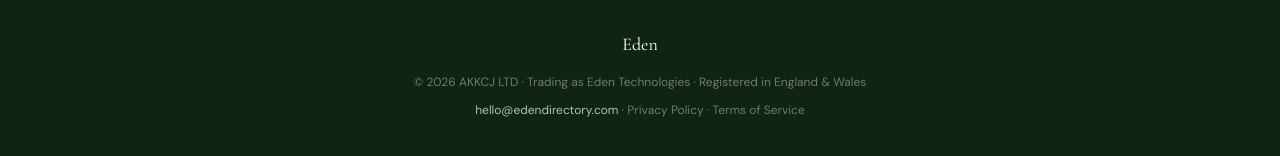
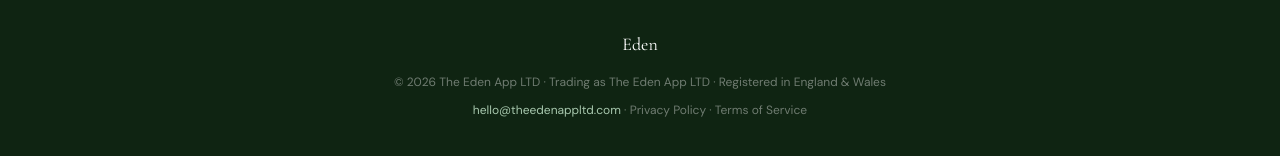
Before and after one commit to AKKCJ-Eden/Eden-directory, a React (Vite) app: page / in a window 1280 px wide. Shown: the part 4020-4176 px from the top of the page. Built offline with nearby package versions, Linux system fonts and the light colour scheme; no server answers.

Commit message:
Update Home.jsx

```diff
--- a/src/pages/Home.jsx
+++ b/src/pages/Home.jsx
@@ -303,9 +303,9 @@ export default function Home({ user }) {
       {/* ── FOOTER ── */}
       <footer style={{ background:T.forestDark,padding:'40px 24px',color:'rgba(255,255,255,0.4)',fontSize:12,textAlign:'center',lineHeight:2 }}>
         <div style={{ fontFamily:F.display,fontSize:18,color:T.white,marginBottom:8 }}>Eden</div>
-        <div>© 2026 AKKCJ LTD · Trading as Eden Technologies · Registered in England & Wales</div>
+        <div>© 2026 The Eden App LTD · Trading as The Eden App LTD · Registered in England & Wales</div>
         <div style={{ marginTop:4 }}>
-          <a href="mailto:hello@edendirectory.com" style={{ color:T.sageLight }}>hello@edendirectory.com</a>
+          <a href="mailto:hello@theedenappltd.com" style={{ color:T.sageLight }}>hello@theedenappltd.com</a>
           {' · '}
           <a href="/privacy" style={{ color:'rgba(255,255,255,0.4)' }}>Privacy Policy</a>
           {' · '}
```
